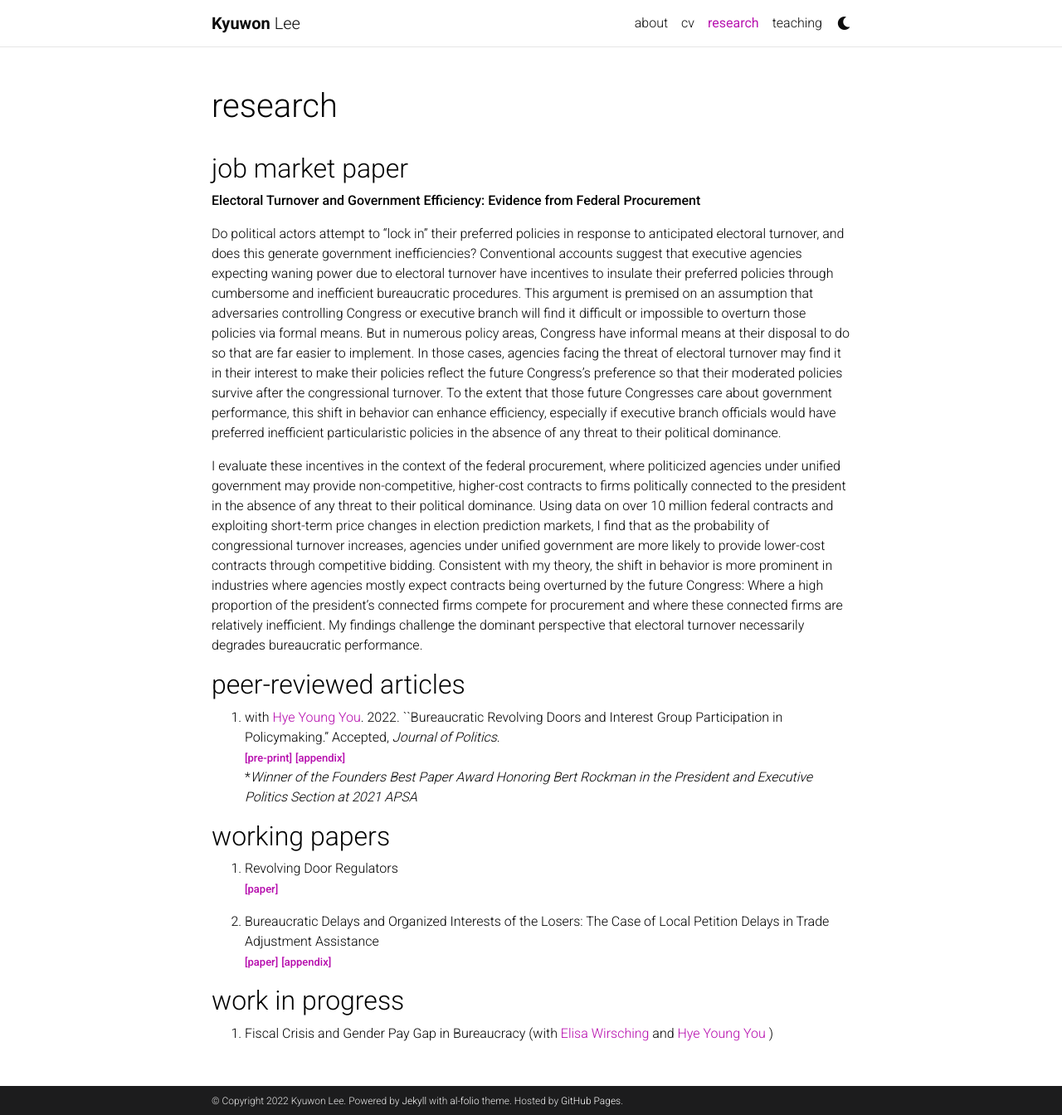
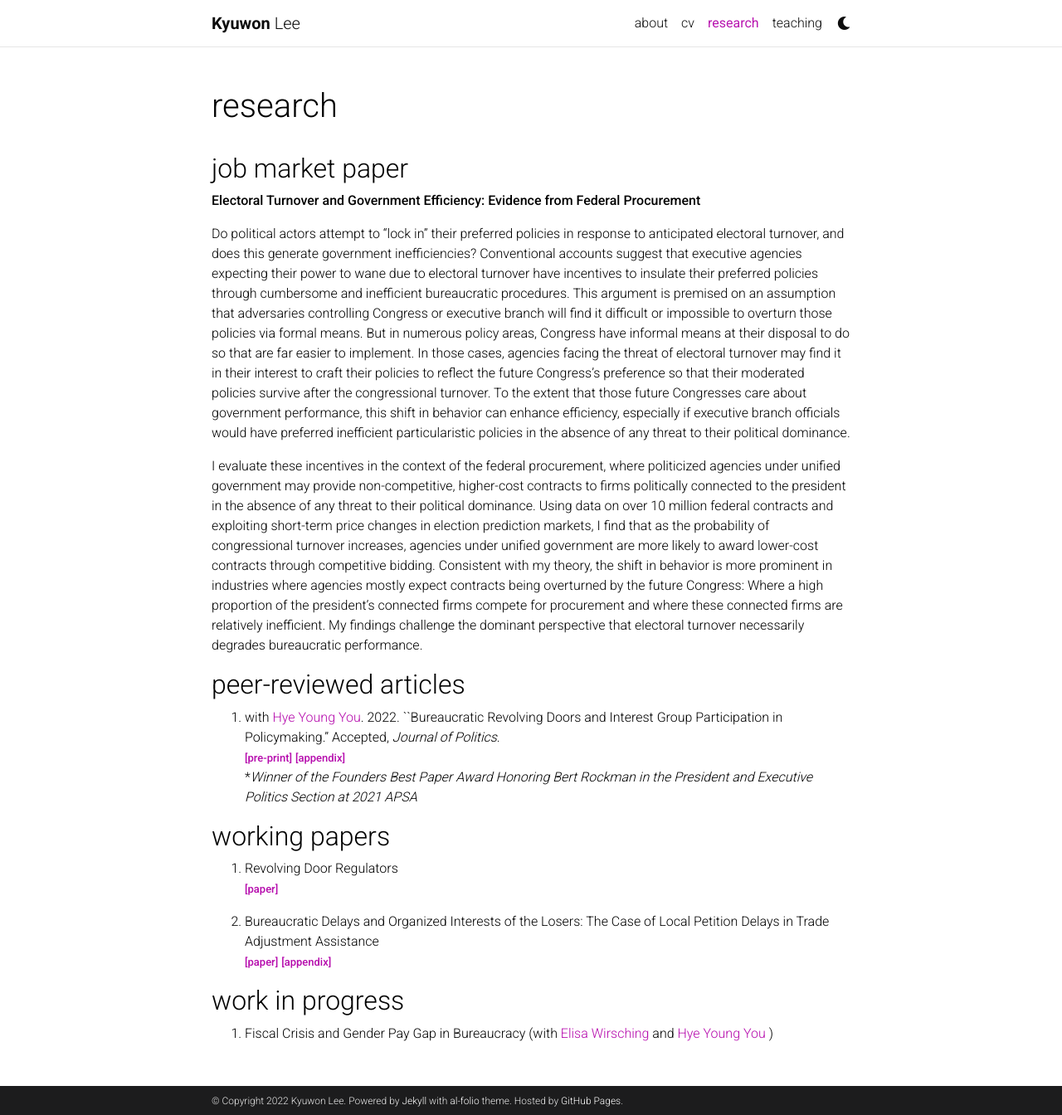
Before and after one commit to kyuwon-lee/kyuwon-lee.github.io, a Jekyll site: the page built from _pages/Research.md, in a window 1280 px wide and 1344 px high. Shown: the whole window at 83% size. Built offline with Jekyll 4.4.1, drawn with Linux system fonts in a browser that asks for light colours; comment, search, counter and statistics services are not loaded; a style sheet for code colours, icons or effects is not loaded.

Commit message:
Update Research.md

```diff
--- a/_pages/Research.md
+++ b/_pages/Research.md
@@ -9,10 +9,10 @@ nav: true
 **Electoral Turnover and Government Efficiency: Evidence from Federal Procurement**
 
 
-Do political actors attempt to "lock in" their preferred policies in response to anticipated electoral turnover, and does this generate government inefficiencies? Conventional accounts suggest that executive agencies expecting waning power due to electoral turnover have incentives to insulate their preferred policies through cumbersome and inefficient bureaucratic procedures. This argument is premised on an assumption that adversaries controlling Congress or executive branch will find it difficult or impossible to overturn those policies via formal means. But in numerous policy areas, Congress have informal means at their disposal to do so that are far easier to implement. In those cases, agencies facing the threat of electoral turnover may find it in their interest to make their policies reflect the future Congress's preference so that their moderated policies survive after the congressional turnover. To the extent that those future Congresses care about government performance, this shift in behavior can enhance efficiency, especially if executive branch officials would have preferred inefficient particularistic policies in the absence of any threat to their political dominance.
+Do political actors attempt to "lock in" their preferred policies in response to anticipated electoral turnover, and does this generate government inefficiencies? Conventional accounts suggest that executive agencies expecting their power to wane due to electoral turnover have incentives to insulate their preferred policies through cumbersome and inefficient bureaucratic procedures. This argument is premised on an assumption that adversaries controlling Congress or executive branch will find it difficult or impossible to overturn those policies via formal means. But in numerous policy areas, Congress have informal means at their disposal to do so that are far easier to implement. In those cases, agencies facing the threat of electoral turnover may find it in their interest to craft their policies to reflect the future Congress's preference so that their moderated policies survive after the congressional turnover. To the extent that those future Congresses care about government performance, this shift in behavior can enhance efficiency, especially if executive branch officials would have preferred inefficient particularistic policies in the absence of any threat to their political dominance.
 
 
- I evaluate these incentives in the context of the federal procurement, where politicized agencies under unified government may provide non-competitive, higher-cost contracts to firms politically connected to the president in the absence of any threat to their political dominance. Using data on over 10 million federal contracts and exploiting short-term price changes in election prediction markets, I find that as the probability of congressional turnover increases, agencies under unified government are more likely to provide lower-cost contracts through competitive bidding. Consistent with my theory, the shift in behavior is more prominent in industries where agencies mostly expect contracts being overturned by the future Congress: Where a high proportion of the president's connected firms compete for procurement and where these connected firms are relatively inefficient. My findings challenge the dominant perspective that electoral turnover necessarily degrades bureaucratic performance.
+ I evaluate these incentives in the context of the federal procurement, where politicized agencies under unified government may provide non-competitive, higher-cost contracts to firms politically connected to the president in the absence of any threat to their political dominance. Using data on over 10 million federal contracts and exploiting short-term price changes in election prediction markets, I find that as the probability of congressional turnover increases, agencies under unified government are more likely to award lower-cost contracts through competitive bidding. Consistent with my theory, the shift in behavior is more prominent in industries where agencies mostly expect contracts being overturned by the future Congress: Where a high proportion of the president's connected firms compete for procurement and where these connected firms are relatively inefficient. My findings challenge the dominant perspective that electoral turnover necessarily degrades bureaucratic performance.
 
 
 
```
